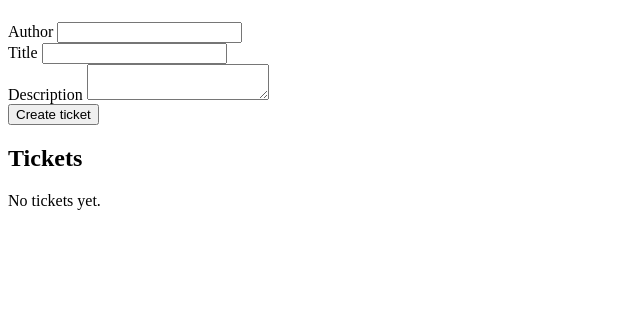
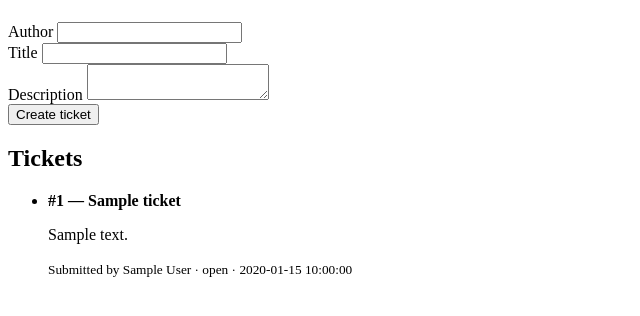
Before and after one commit to vinsl/aws-high-availability-web-platform, a Flask app: page / in a window 1280 px wide. Shown: the part 143-459 px from the top of the page, without its empty margins (0-640 px from the left). Run offline with Flask 3, Linux system fonts and the light colour scheme; tables that the repository leaves empty hold one stand-in row (values such as "Sample post").

Commit message:
added tickets creation dialogue from sql to flask

```diff
--- a/app/app.py
+++ b/app/app.py
@@ -1,11 +1,33 @@
+import logging
+import sys
+
 from flask import Flask, jsonify, redirect, render_template, request, url_for
+
+from db import get_connection
+
+logging.basicConfig(
+    level=logging.INFO,
+    stream=sys.stdout,
+    format="%(asctime)s %(levelname)s %(message)s",
+)
 
 app = Flask(__name__)
 
 
 @app.get("/")
 def index():
-    return render_template("index.html")
+    with get_connection() as connection:
+        with connection.cursor() as cursor:
+            cursor.execute(
+                """
+                SELECT id, author, title, content, status, created_at
+                FROM tickets
+                ORDER BY created_at DESC, id DESC
+                """
+            )
+            tickets = cursor.fetchall()
+
+    return render_template("index.html", tickets=tickets)
 
 
 @app.post("/tickets")
@@ -17,6 +39,18 @@ def create_ticket():
     if not author or not title or not content:
         return "author, title and content are required", 400
 
+    with get_connection() as connection:
+        with connection.cursor() as cursor:
+            cursor.execute(
+                """
+                INSERT INTO tickets (author, title, content)
+                VALUES (%s, %s, %s)
+                """,
+                (author, title, content),
+            )
+
+    app.logger.info("ticket_created author=%s title=%s", author, title)
+
     return redirect(url_for("index"), code=303)
 
 
--- /dev/null
+++ b/app/db.py
@@ -0,0 +1,15 @@
+import os
+
+import pymysql
+
+
+def get_connection():
+    return pymysql.connect(
+        host=os.getenv("DB_HOST", "127.0.0.1"),
+        port=int(os.getenv("DB_PORT", "3306")),
+        user=os.getenv("DB_USER", "support_desk"),
+        password=os.getenv("DB_PASSWORD", "support_desk_password"),
+        database=os.getenv("DB_NAME", "support_desk"),
+        cursorclass=pymysql.cursors.DictCursor,
+        autocommit=True,
+    )
--- a/app/requirements.txt
+++ b/app/requirements.txt
@@ -1,2 +1,3 @@
 flask==3.1.0
 pytest==8.3.4
+PyMySQL==1.1.1
--- a/app/templates/index.html
+++ b/app/templates/index.html
@@ -32,7 +32,21 @@
     </form>
 
     <h2>Tickets</h2>
-    <p>No tickets yet.</p>
+    {% if tickets %}
+      <ul>
+        {% for ticket in tickets %}
+          <li>
+            <strong>#{{ ticket.id }} — {{ ticket.title }}</strong>
+            <p>{{ ticket.content }}</p>
+            <small>
+              Submitted by {{ ticket.author }} · {{ ticket.status }} · {{ ticket.created_at }}
+            </small>
+          </li>
+        {% endfor %}
+      </ul>
+    {% else %}
+      <p>No tickets yet.</p>
+    {% endif %}
   </main>
 </body>
 </html>
```
